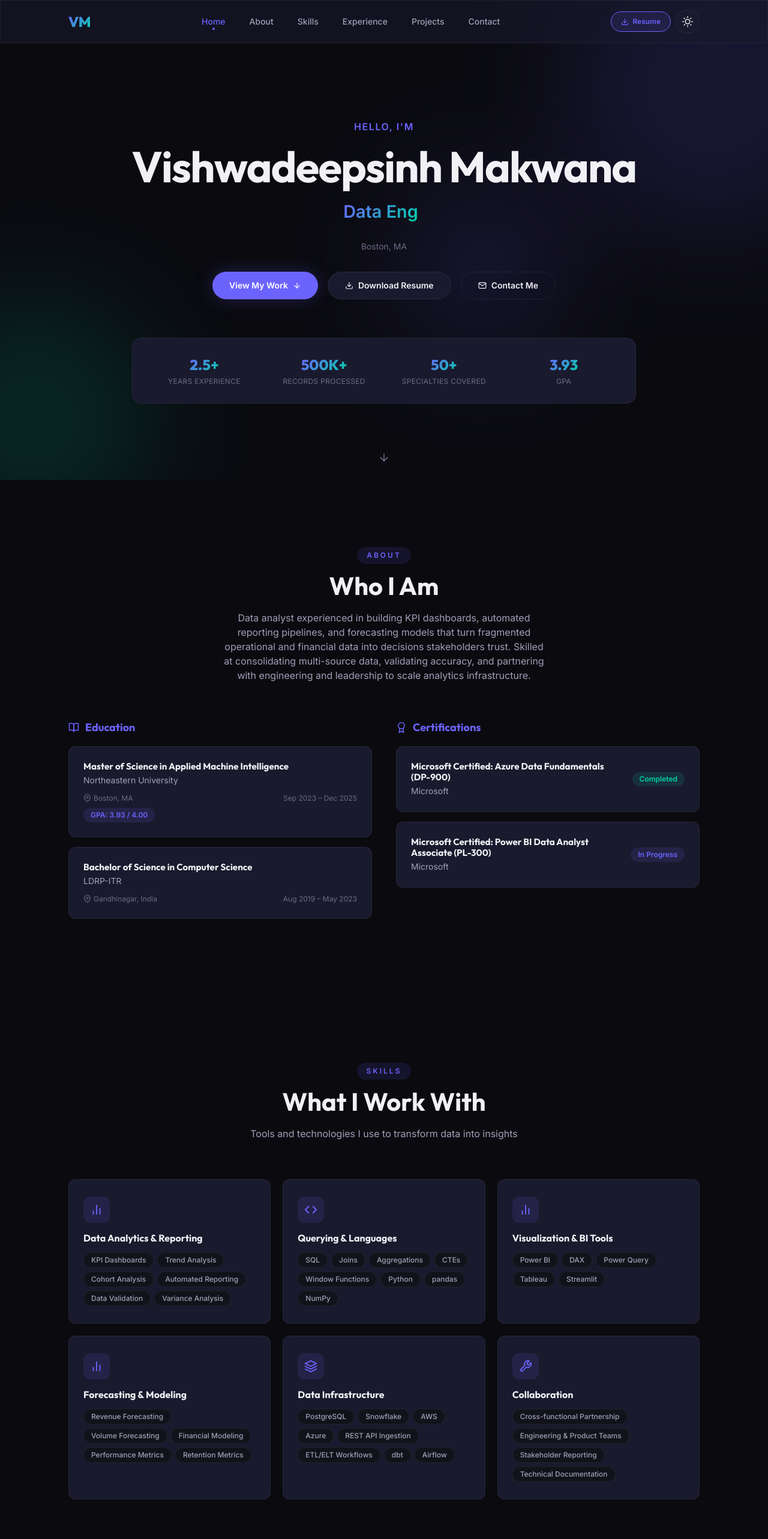
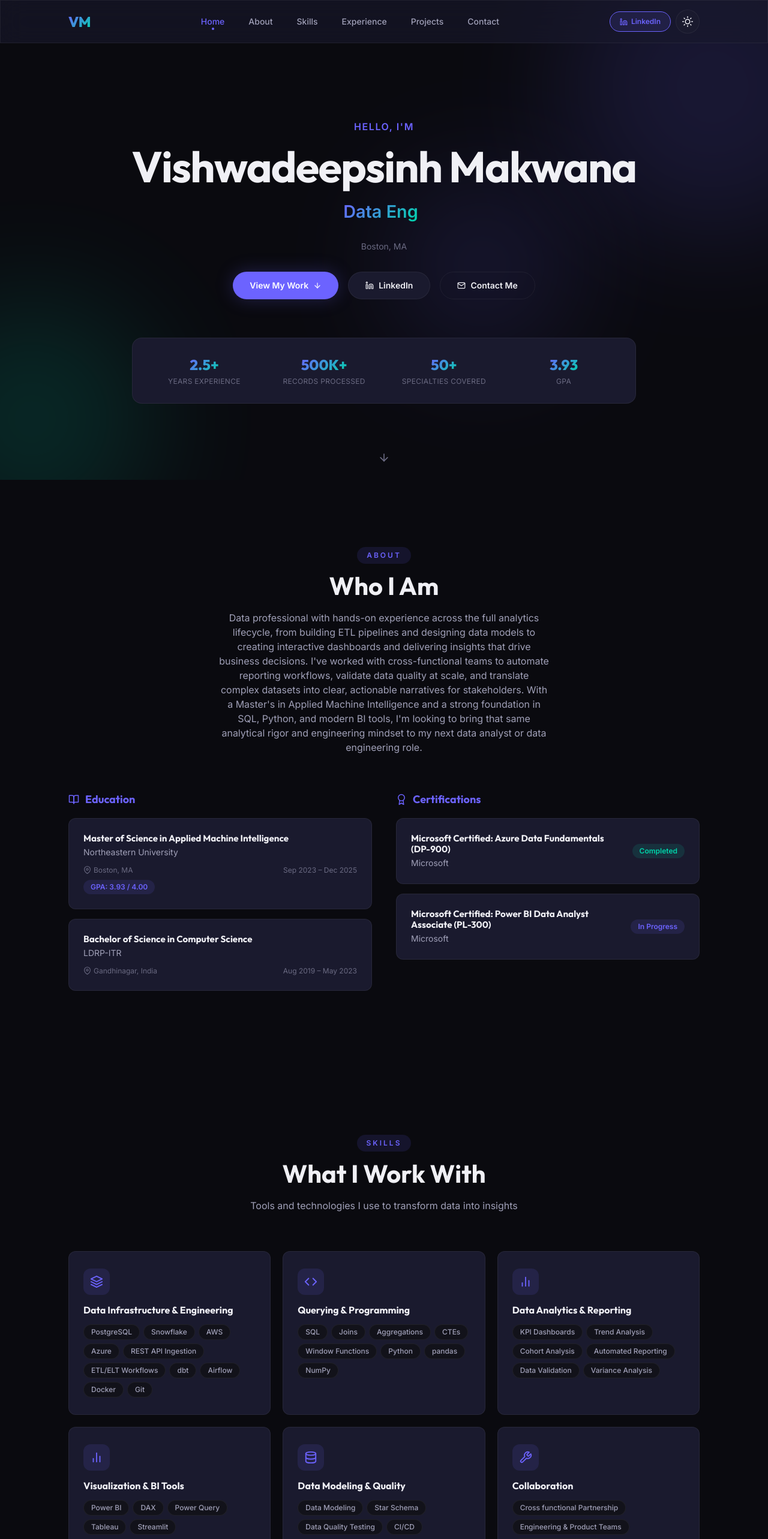
Before and after one commit to mviswdeep/portfolio, a React (Vite) app: page / in a window 1280 px wide. Shown: the top 2566 px of the page at 60% size. Built offline with nearby package versions, Linux system fonts and the light colour scheme.

Commit message:
Replace resume buttons with LinkedIn, update About summary, restructure skills to 6 cards, remove hyphens

```diff
--- a/src/components/Hero.jsx
+++ b/src/components/Hero.jsx
@@ -1,6 +1,6 @@
 import { useState, useEffect } from "react";
 import { motion } from "framer-motion";
-import { FiArrowDown, FiMail, FiDownload } from "react-icons/fi";
+import { FiArrowDown, FiMail, FiLinkedin } from "react-icons/fi";
 import portfolioData from "../data/portfolioData";
 
 const container = {
@@ -101,13 +101,14 @@ export default function Hero() {
               View My Work <FiArrowDown />
             </motion.button>
             <motion.a
-              href="/Vishwadeepsinh_Makwana_Resume.pdf"
-              download="Vishwadeepsinh_Makwana_Resume.pdf"
+              href={portfolioData.personal.linkedin}
+              target="_blank"
+              rel="noopener noreferrer"
               className="inline-flex items-center gap-2 px-7 py-3 text-sm font-semibold rounded-full bg-bg-card border border-border text-text-primary hover:border-accent hover:text-accent hover:shadow-[0_0_30px_var(--color-accent-glow)] transition-all duration-300 cursor-pointer"
               whileHover={{ scale: 1.04 }} whileTap={{ scale: 0.97 }}
               transition={{ type: "spring", stiffness: 400, damping: 17 }}
             >
-              <FiDownload /> Download Resume
+              <FiLinkedin /> LinkedIn
             </motion.a>
             <motion.button
               className="inline-flex items-center gap-2 px-7 py-3 text-sm font-semibold rounded-full border-[1.5px] border-border text-text-primary hover:border-accent hover:text-accent transition-all duration-300 cursor-pointer"
--- a/src/components/Navbar.jsx
+++ b/src/components/Navbar.jsx
@@ -1,8 +1,9 @@
 import { useState, useEffect } from "react";
 import { motion, AnimatePresence } from "framer-motion";
 import { HiMenuAlt3, HiX } from "react-icons/hi";
-import { FiSun, FiMoon, FiDownload } from "react-icons/fi";
+import { FiSun, FiMoon, FiLinkedin } from "react-icons/fi";
 import { useTheme } from "../context/ThemeContext";
+import portfolioData from "../data/portfolioData";
 
 const navLinks = [
   { label: "Home", href: "#home" },
@@ -90,13 +91,14 @@ export default function Navbar() {
 
         <div className="flex items-center gap-2">
           <motion.a
-            href="/Vishwadeepsinh_Makwana_Resume.pdf"
-            download="Vishwadeepsinh_Makwana_Resume.pdf"
+            href={portfolioData.personal.linkedin}
+            target="_blank"
+            rel="noopener noreferrer"
             className="hidden sm:inline-flex items-center gap-1.5 px-4 py-2 text-xs font-semibold rounded-full border border-accent text-accent bg-accent-soft hover:bg-accent hover:text-white transition-all duration-300 cursor-pointer"
             whileHover={{ scale: 1.05 }}
             whileTap={{ scale: 0.95 }}
           >
-            <FiDownload size={13} /> Resume
+            <FiLinkedin size={13} /> LinkedIn
           </motion.a>
 
           <motion.button
@@ -157,14 +159,15 @@ export default function Navbar() {
               </motion.a>
             ))}
             <motion.a
-              href="/Vishwadeepsinh_Makwana_Resume.pdf"
-              download="Vishwadeepsinh_Makwana_Resume.pdf"
+              href={portfolioData.personal.linkedin}
+              target="_blank"
+              rel="noopener noreferrer"
               className="px-5 py-3 text-[0.95rem] font-semibold rounded-xl text-accent bg-accent-soft hover:bg-accent hover:text-white transition-all duration-300 flex items-center justify-center gap-2 cursor-pointer mt-1"
               initial={{ opacity: 0, x: -15 }}
               animate={{ opacity: 1, x: 0 }}
               transition={{ delay: navLinks.length * 0.04, type: "spring", stiffness: 150, damping: 18 }}
             >
-              <FiDownload size={15} /> Download Resume
+              <FiLinkedin size={15} /> LinkedIn
             </motion.a>
           </motion.div>
         )}
--- a/src/data/portfolioData.js
+++ b/src/data/portfolioData.js
@@ -15,7 +15,7 @@ const portfolioData = {
       "Data Engineer",
     ],
     summary:
-      "Data analyst experienced in building KPI dashboards, automated reporting pipelines, and forecasting models that turn fragmented operational and financial data into decisions stakeholders trust. Skilled at consolidating multi-source data, validating accuracy, and partnering with engineering and leadership to scale analytics infrastructure.",
+      "Data professional with hands-on experience across the full analytics lifecycle, from building ETL pipelines and designing data models to creating interactive dashboards and delivering insights that drive business decisions. I've worked with cross-functional teams to automate reporting workflows, validate data quality at scale, and translate complex datasets into clear, actionable narratives for stakeholders. With a Master's in Applied Machine Intelligence and a strong foundation in SQL, Python, and modern BI tools, I'm looking to bring that same analytical rigor and engineering mindset to my next data analyst or data engineering role.",
   },
 
   heroMetrics: [
@@ -26,6 +26,36 @@ const portfolioData = {
   ],
 
   skills: [
+    {
+      category: "Data Infrastructure & Engineering",
+      icon: "pipeline",
+      items: [
+        "PostgreSQL",
+        "Snowflake",
+        "AWS",
+        "Azure",
+        "REST API Ingestion",
+        "ETL/ELT Workflows",
+        "dbt",
+        "Airflow",
+        "Docker",
+        "Git",
+      ],
+    },
+    {
+      category: "Querying & Programming",
+      icon: "code",
+      items: [
+        "SQL",
+        "Joins",
+        "Aggregations",
+        "CTEs",
+        "Window Functions",
+        "Python",
+        "pandas",
+        "NumPy",
+      ],
+    },
     {
       category: "Data Analytics & Reporting",
       icon: "chart",
@@ -39,20 +69,6 @@ const portfolioData = {
       ],
     },
     {
-      category: "Querying & Languages",
-      icon: "code",
-      items: [
-        "SQL",
-        "Joins",
-        "Aggregations",
-        "CTEs",
-        "Window Functions",
-        "Python",
-        "pandas",
-        "NumPy",
-      ],
-    },
-    {
       category: "Visualization & BI Tools",
       icon: "chart",
       items: [
@@ -63,36 +79,22 @@ const portfolioData = {
         "Streamlit",
       ],
     },
+
     {
-      category: "Forecasting & Modeling",
-      icon: "chart",
+      category: "Data Modeling & Quality",
+      icon: "database",
       items: [
-        "Revenue Forecasting",
-        "Volume Forecasting",
-        "Financial Modeling",
-        "Performance Metrics",
-        "Retention Metrics",
-      ],
-    },
-    {
-      category: "Data Infrastructure",
-      icon: "pipeline",
-      items: [
-        "PostgreSQL",
-        "Snowflake",
-        "AWS",
-        "Azure",
-        "REST API Ingestion",
-        "ETL/ELT Workflows",
-        "dbt",
-        "Airflow",
+        "Data Modeling",
+        "Star Schema",
+        "Data Quality Testing",
+        "CI/CD",
       ],
     },
     {
       category: "Collaboration",
       icon: "tools",
       items: [
-        "Cross-functional Partnership",
+        "Cross functional Partnership",
         "Engineering & Product Teams",
         "Stakeholder Reporting",
         "Technical Documentation",
```
